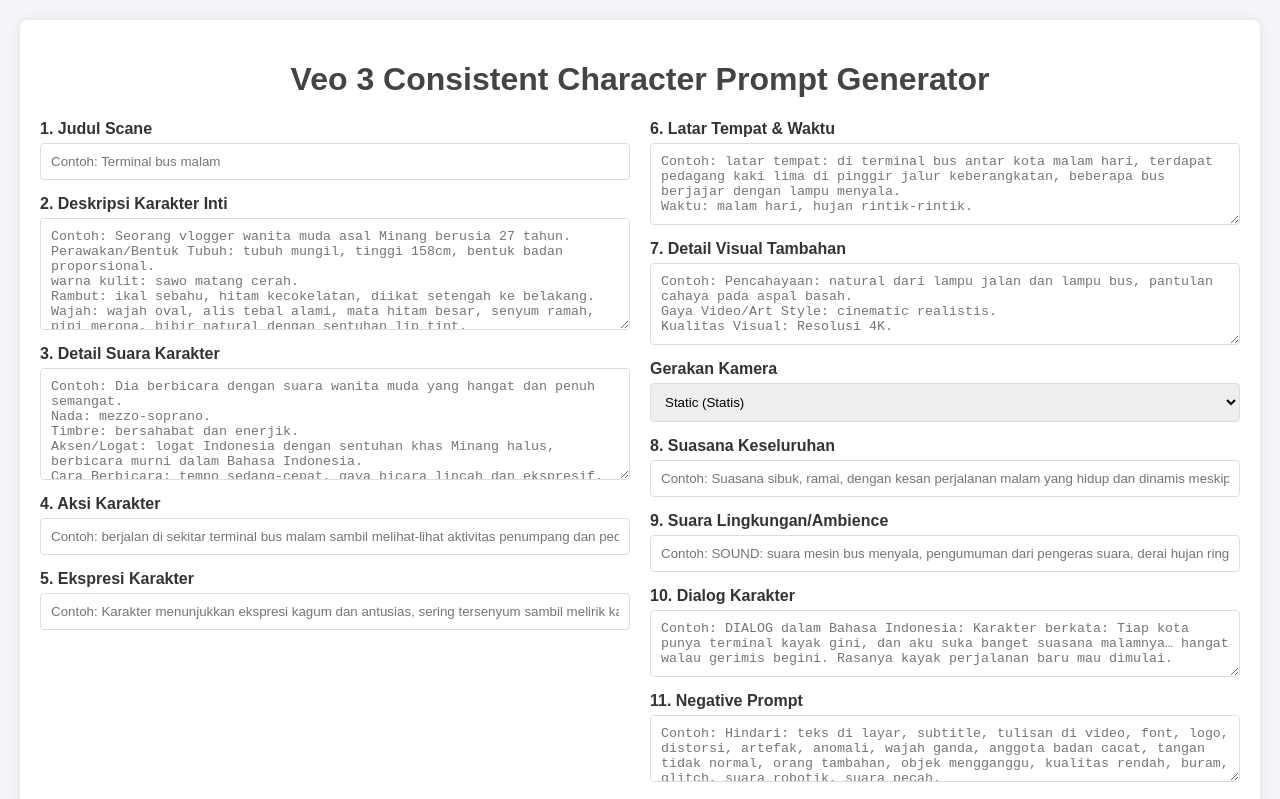
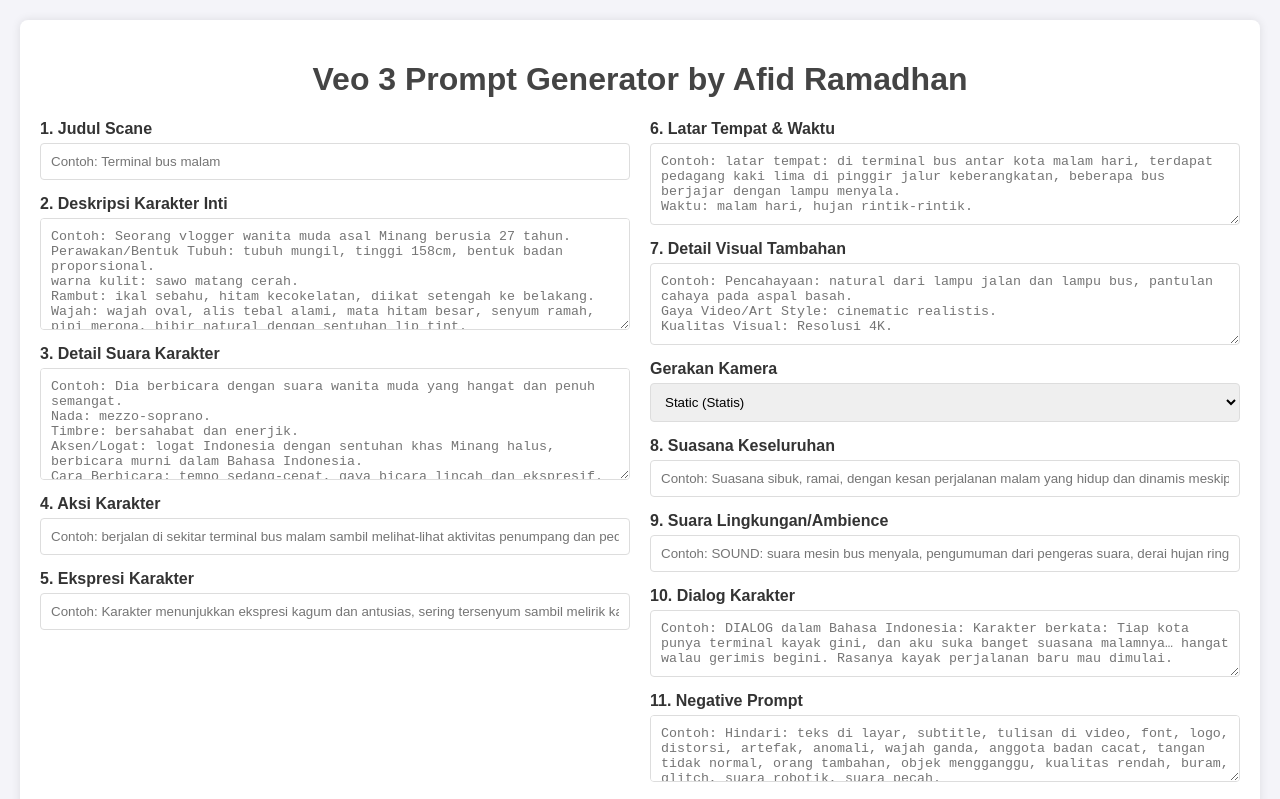
Before and after one commit to AfidRamadhan/veo3_promptgenerator, a plain HTML site: page index.html in a window 1280 px wide. Shown: the top 799 px of the page. Drawn offline with Linux system fonts and the light colour scheme.

Commit message:
index.html

```diff
--- a/index.html
+++ b/index.html
@@ -3,12 +3,12 @@
 <head>
     <meta charset="UTF-8">
     <meta name="viewport" content="width=device-width, initial-scale=1.0">
-    <title>Veo 3 Prompt Generator</title>
+    <title>Veo 3 Prompt Generator by Afid Ramadhan</title>
     <link rel="stylesheet" href="style.css">
 </head>
 <body>
     <div class="container">
-        <h1>Veo 3 Consistent Character Prompt Generator</h1>
+        <h1>Veo 3 Prompt Generator by Afid Ramadhan</h1>
         <div class="form-container">
             <div class="column">
                 <label for="judul_scane">1. Judul Scane</label>
```
